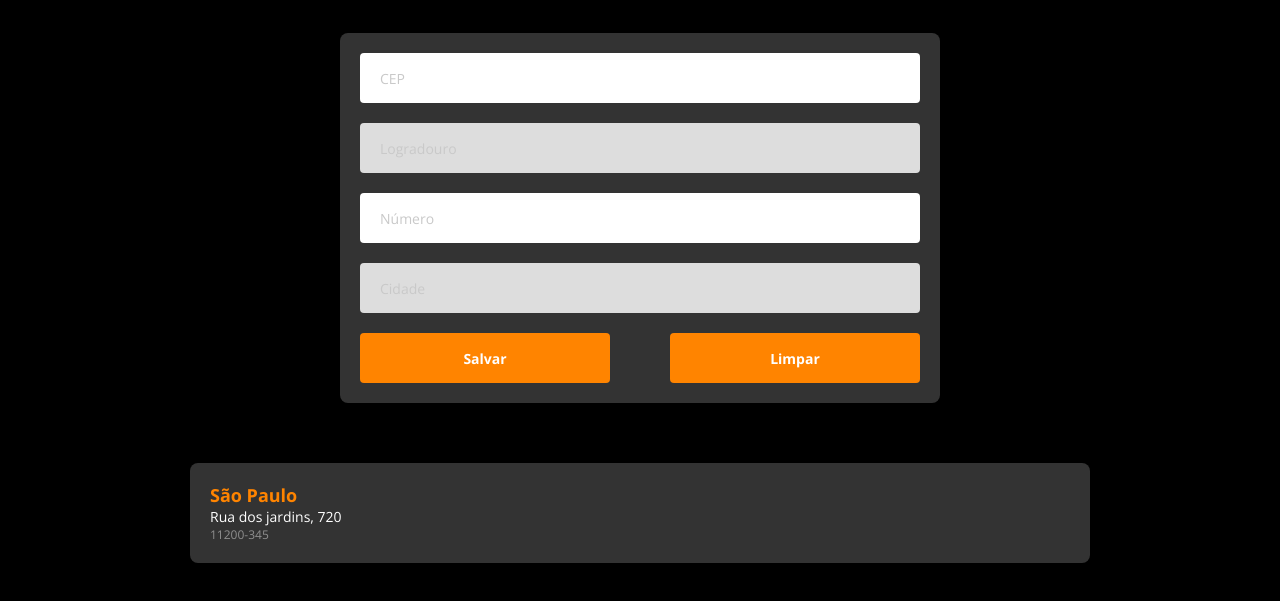
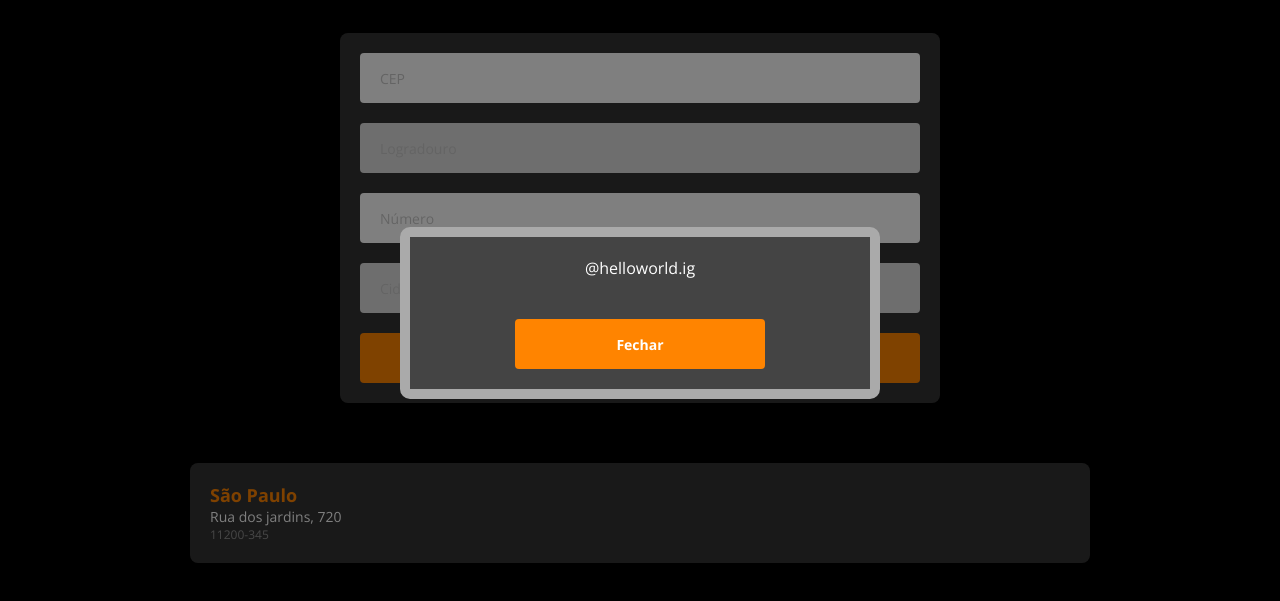
Before and after one commit to GuilhermeDavino/DSViaCEP, a plain HTML site: page index.html in a window 1280 px wide. Shown: the part 87-688 px from the top of the page. Drawn offline with nearby package versions, Linux system fonts and the light colour scheme.

Commit message:
modal layout

```diff
--- /dev/null
+++ b/css/buttons.css
@@ -0,0 +1,24 @@
+.btn-container {
+    display: flex;
+    justify-content: space-between;
+}
+
+.btn {
+    width: 250px;
+    height:50px;
+    background-color: #ff8400;
+    border: 0;
+    border-radius: 4px;
+    color: #fff;
+    font-size: 14px;
+    font-weight: 700;
+    cursor: pointer;
+}
+
+.btn-left {
+    margin-right: 10px;
+}
+
+.btn-right {
+    margin-left: 10px;
+}
--- /dev/null
+++ b/css/modal.css
@@ -0,0 +1,34 @@
+.modal-container {
+    position: fixed;
+    top: 0;
+    left: 0;
+    background-color: rgba(0, 0, 0, 0.5);
+    height: 100vh;
+    width: 100%;
+    z-index: 1;
+    display: none;
+}
+
+.modal-container.active {
+    display: flex;
+    justify-content: center;
+    align-items: center;
+    padding: 20px;
+}
+
+.modal-box {
+    width: 100%;
+    max-width: 480px;
+    background-color: #444;
+    padding: 20px;
+    border-radius: 10px;
+    border: 10px solid #aaa;
+    display: flex;
+    flex-direction: column;
+    align-items: center;
+}
+
+.modal-content {
+    color: #fff;
+    margin-bottom: 40px;
+}
--- a/css/styles.css
+++ b/css/styles.css
@@ -1,3 +1,6 @@
+@import 'modal.css';
+@import 'buttons.css';
+
 * {
     box-sizing: border-box;
     margin: 0;
@@ -87,30 +90,9 @@ html, body {
     background-color: #ddd;
 }
 
-.btn-container {
-    display: flex;
-    justify-content: space-between;
-}
+/* --------------------- butões ----------------------*/
 
-.btn {
-    width: 250px;
-    height:50px;
-    background-color: #ff8400;
-    border: 0;
-    border-radius: 4px;
-    color: #fff;
-    font-size: 14px;
-    font-weight: 700;
-    cursor: pointer;
-}
 
-.btn-left {
-    margin-right: 10px;
-}
-
-.btn-right {
-    margin-left: 10px;
-}
 
 /*---------------------------- list styles ------------------------------*/
 
--- a/index.html
+++ b/index.html
@@ -76,6 +76,14 @@
         </div>
       </section>
     </main>
+    <section id="modal-contact" class="modal-container active">
+      <div class="modal-box">
+        <div class="modal-content">
+          <p>@helloworld.ig</p>
+        </div>
+        <button class="btn">Fechar</button>
+      </div>
+    </section>
     <script type="module" src="./js/dsviacep.js" ></script>
   </body>
 </html>
```
